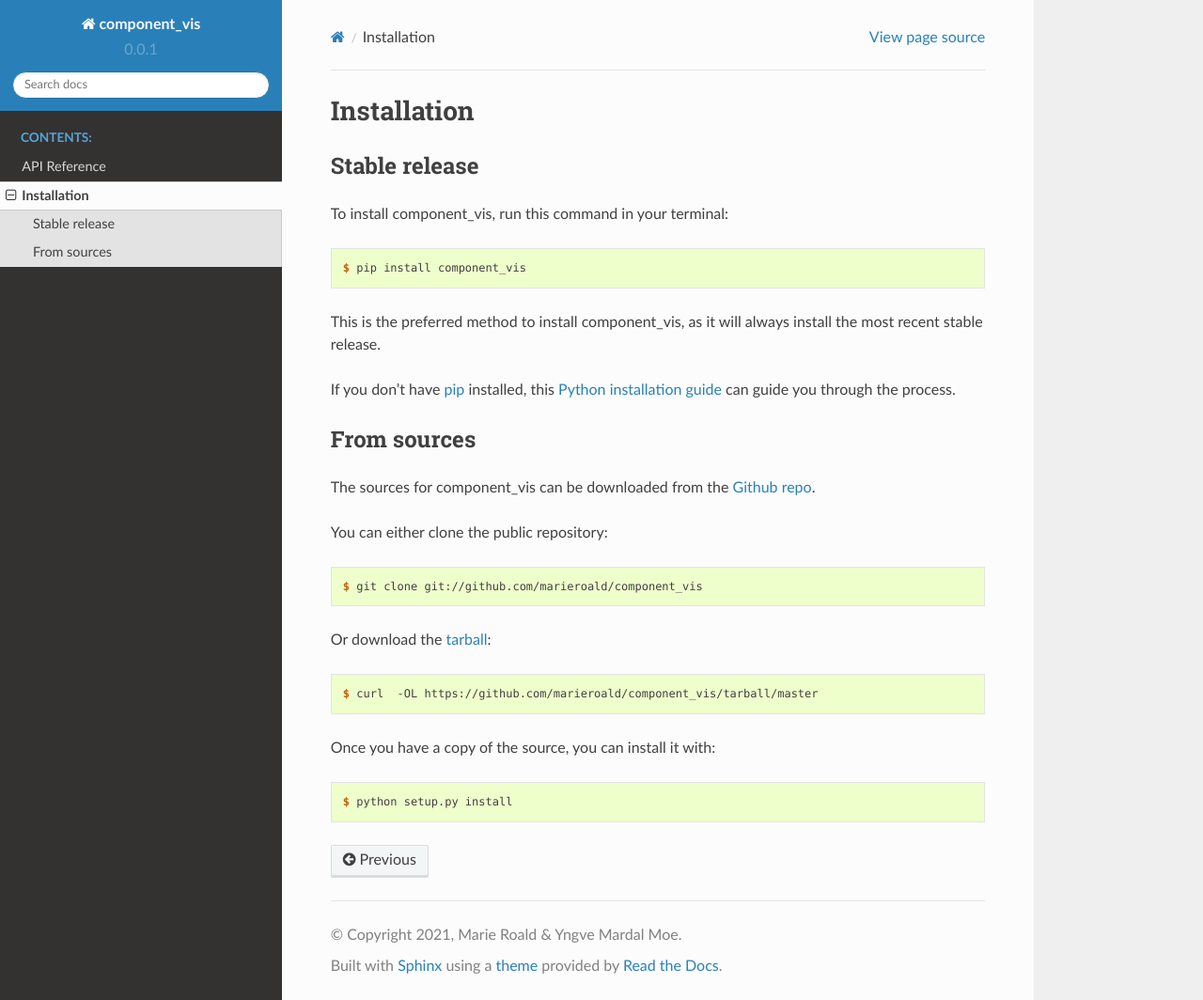
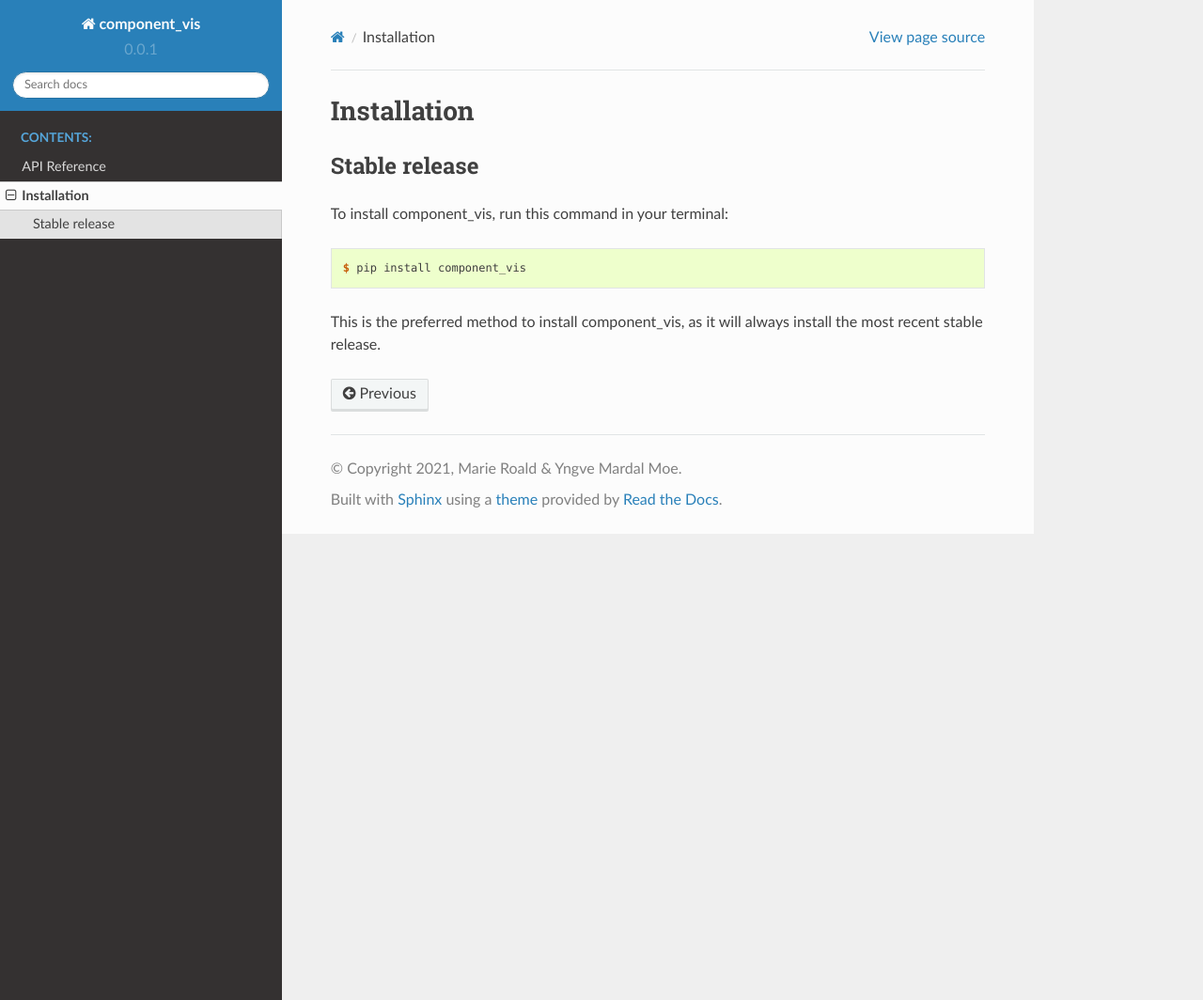
Before and after one commit to tensorly/viz, a Sphinx documentation site: the page built from docs/installation.rst, in a window 1280 px wide and 1064 px high. Shown: the whole window at 94% size. Built offline with Sphinx 7.4.7 and the Read the Docs theme 2.0.0, drawn with Linux system fonts in a browser that asks for light colours; pages that are not in the unit, such as notebooks, are missing from menus.

Commit message:
Updated README

```diff
--- a/README.rst
+++ b/README.rst
@@ -9,6 +9,10 @@ ComponentVis — Utilities for visualising component models
     :target: https://codecov.io/gh/MarieRoald/component-vis
     :alt: Coverage
 
+.. image:: https://readthedocs.org/projects/component-vis/badge/?version=latest
+        :target: https://component-vis.readthedocs.io/en/latest/?badge=latest
+        :alt: Documentation Status
+
 .. image:: https://img.shields.io/badge/code%20style-black-000000.svg
     :target: https://github.com/psf/black
 
--- a/docs/installation.rst
+++ b/docs/installation.rst
@@ -15,37 +15,3 @@ To install component_vis, run this command in your terminal:
     $ pip install component_vis
 
 This is the preferred method to install component_vis, as it will always install the most recent stable release.
-
-If you don't have `pip`_ installed, this `Python installation guide`_ can guide
-you through the process.
-
-.. _pip: https://pip.pypa.io
-.. _Python installation guide: http://docs.python-guide.org/en/latest/starting/installation/
-
-
-From sources
-------------
-
-The sources for component_vis can be downloaded from the `Github repo`_.
-
-You can either clone the public repository:
-
-.. code-block:: console
-
-    $ git clone git://github.com/marieroald/component_vis
-
-Or download the `tarball`_:
-
-.. code-block:: console
-
-    $ curl  -OL https://github.com/marieroald/component_vis/tarball/master
-
-Once you have a copy of the source, you can install it with:
-
-.. code-block:: console
-
-    $ python setup.py install
-
-
-.. _Github repo: https://github.com/marieroald/component_vis
-.. _tarball: https://github.com/marieroald/component_vis/tarball/master
```
